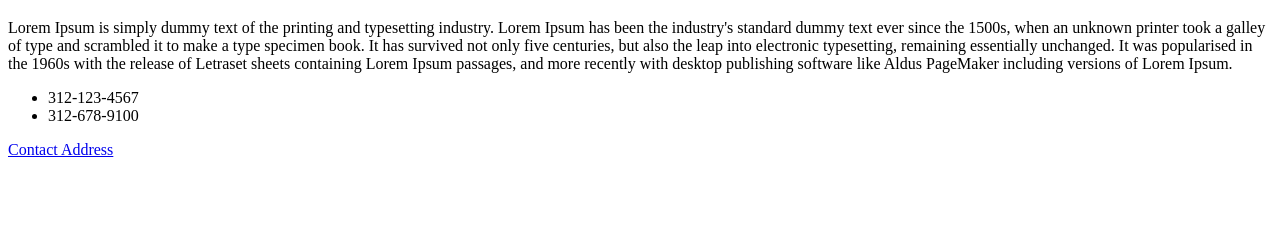
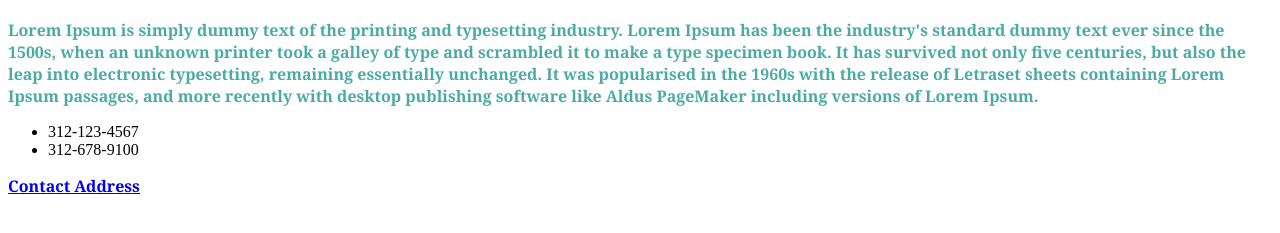
Before and after one commit to grace000/Argotea, a plain HTML site: page index.html in a window 1280 px wide. Shown: the part 61-294 px from the top of the page. Drawn offline with Linux system fonts and the light colour scheme.

Commit message:
Styles added

```diff
--- a/index.html
+++ b/index.html
@@ -2,6 +2,13 @@
 <html>
 <head>
 	<title>Student Bio</title>
+	<style type="text/css">
+		p {
+			font-family: Georgia;
+			font-weight: bold;
+			color: #4aaaa5;
+		}
+	</style>
 </head>
 	<h1>Tiffani Elmore</h1>
 		<body>
```
